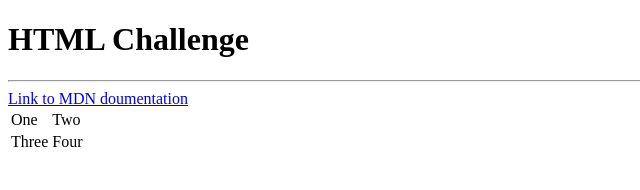
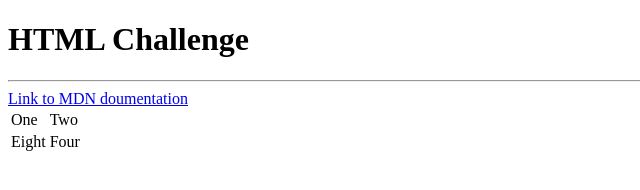
Before and after one commit to hamza-rampura/cv-test, a plain HTML site: page index.html in a window 1280 px wide. Shown: the full height of the page, 0-640 px from the left. Drawn offline with Linux system fonts and the light colour scheme.

Commit message:
minor update

```diff
--- a/index.html
+++ b/index.html
@@ -18,7 +18,7 @@
                 <td>Two</td>
             </tr>
             <tr>
-                <td>Three</td>
+                <td>Eight</td>
                 <td>Four</td>
             </tr>
         </table>
```
